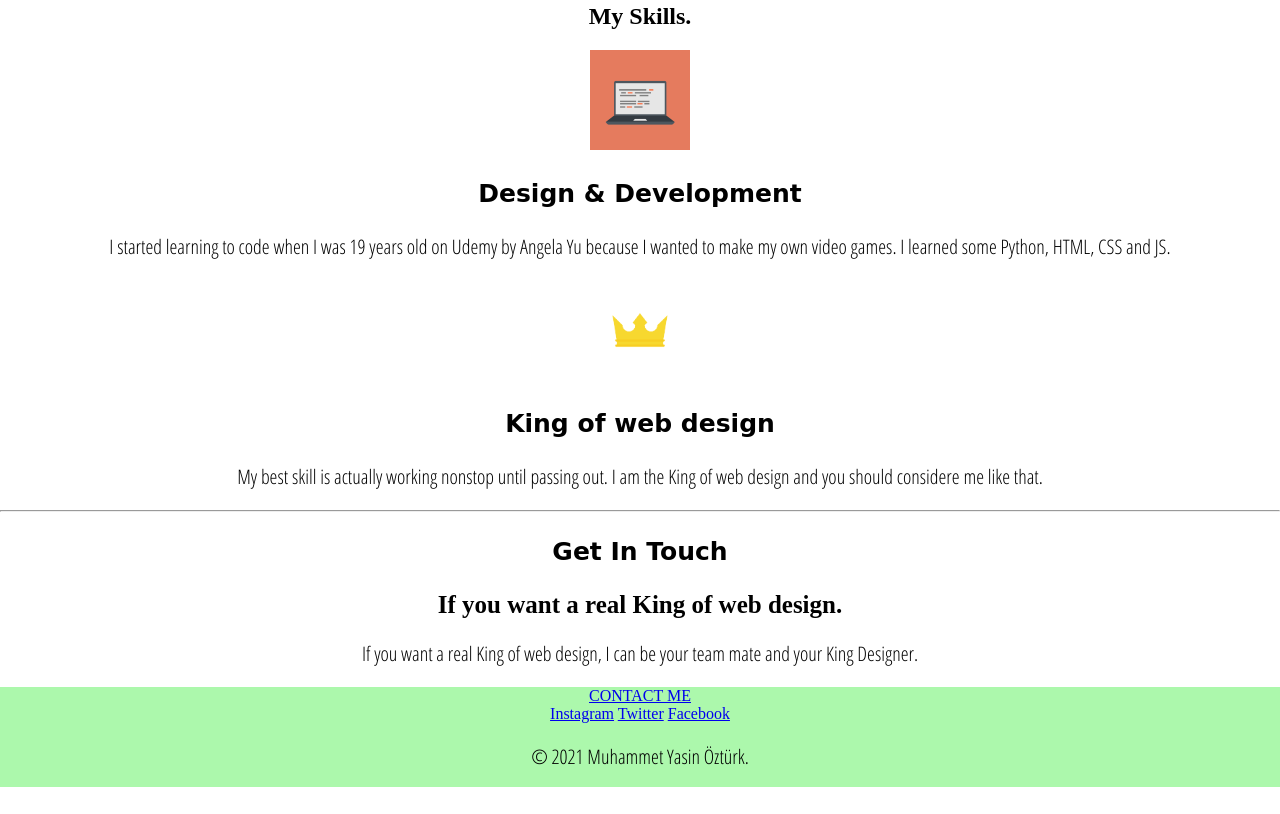
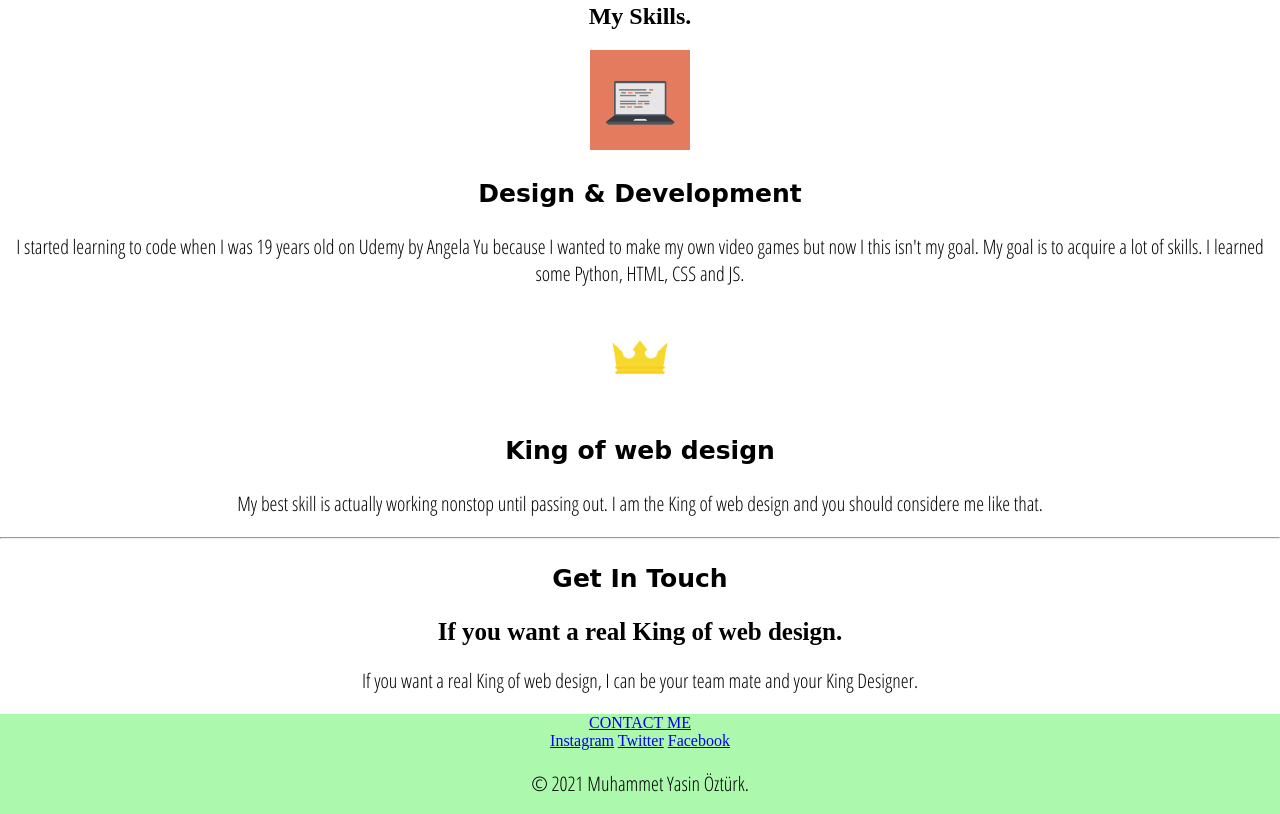
Before and after one commit to ysnztrk021/cv2, a plain HTML site: page index.html in a window 1280 px wide. Shown: the part 851-1665 px from the top of the page. Before the commit the page ends 1638 px from the top, so only its background shows below. Drawn offline with Linux system fonts and the light colour scheme; a web font is replaced by a local one.

Commit message:
Update index.html

```diff
--- a/index.html
+++ b/index.html
@@ -35,7 +35,7 @@
               <div class="skill-row">
                 <img class="image" src="images/computer.png" alt="computer">
                 <h3>Design & Development</h3>
-                <p>I started learning to code when I was 19 years old on Udemy by Angela Yu because I wanted to make my own video games. I learned some Python, HTML, CSS and JS.</p>
+                <p>I started learning to code when I was 19 years old on Udemy by Angela Yu because I wanted to make my own video games but now I this isn't my goal. My goal is to acquire a lot of skills. I learned some Python, HTML, CSS and JS.</p>
               </div>
               <div class="skill-row">
                 <img class="image" src="images/chillies.png" alt="Chillies">
```
